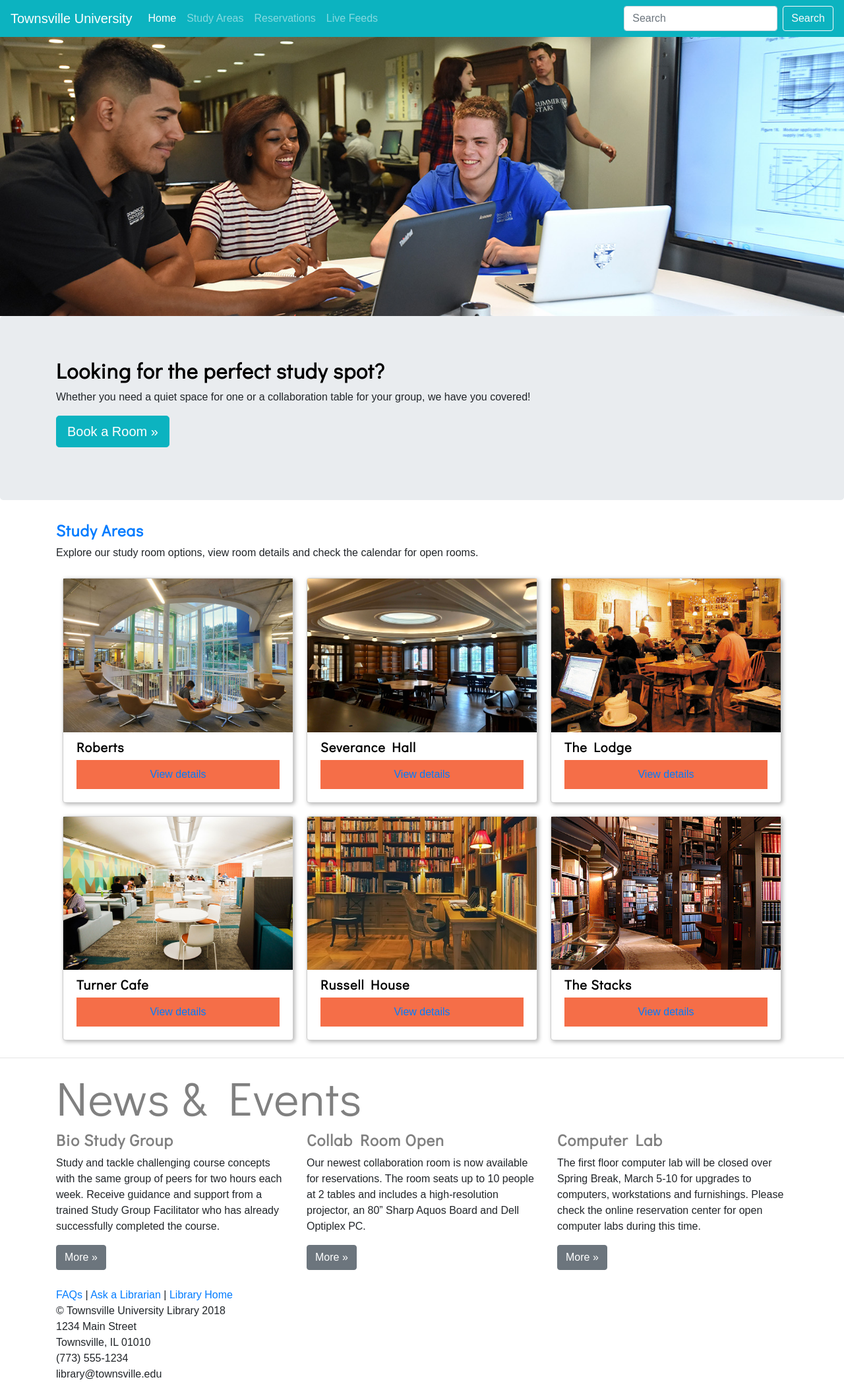
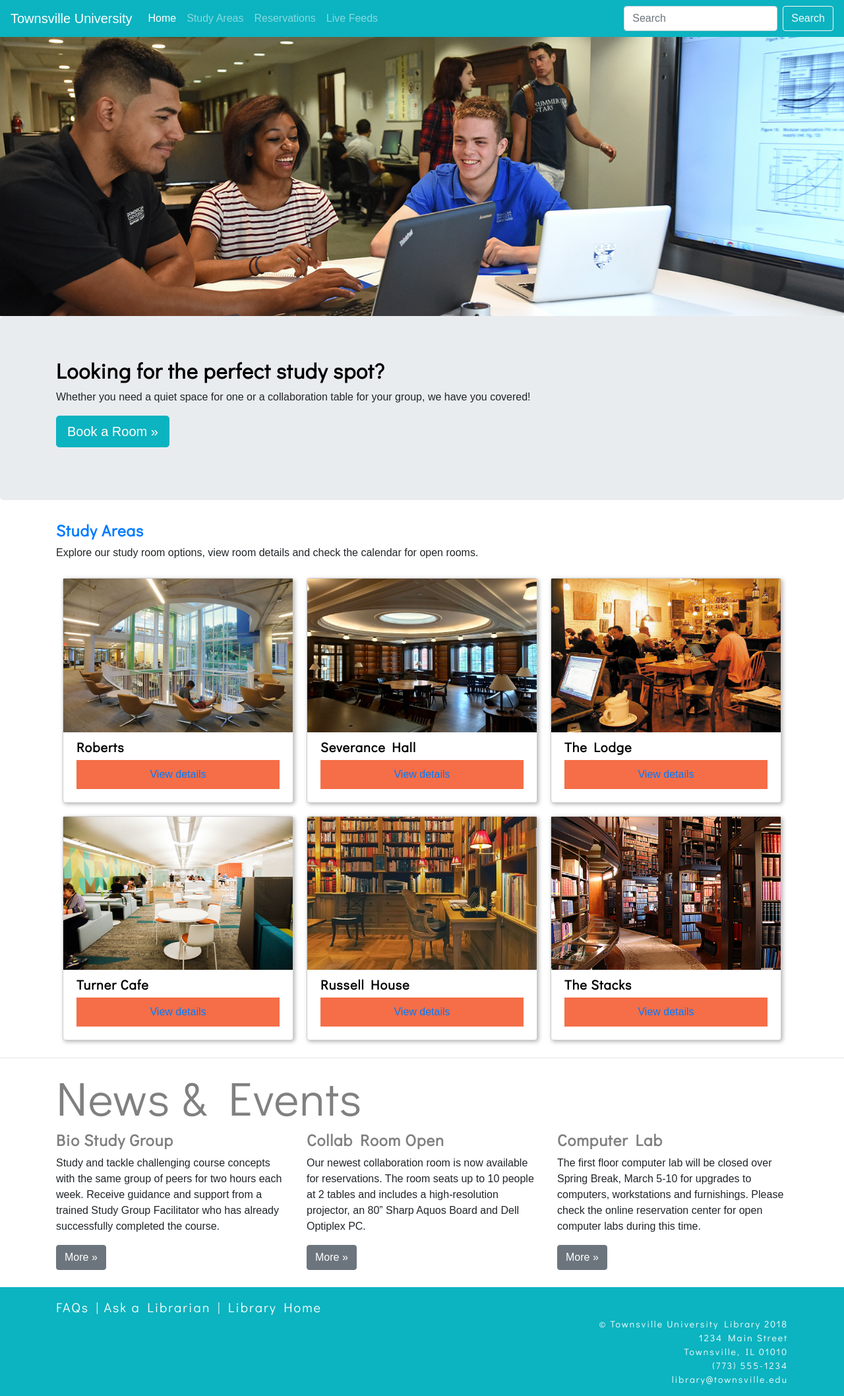
Before and after one commit to DOMLIS786/GAstudyareas, a Jekyll site: the page built from index.html, in a window 1280 px wide. Shown: the whole page at 66% size. Built offline with Jekyll 4.4.1, drawn with Linux system fonts in a browser that asks for light colours; before the commit the page ends 2095 px from its top, so only the background shows below that.

Commit message:
Update homepage.html
Updated footer

```diff
--- a/_layouts/homepage.html
+++ b/_layouts/homepage.html
@@ -109,6 +109,32 @@
     font-family: 'Arial';font-size: 16px;
     padding-bottom: 10px;
     }
+
+    footer {
+    font-family: 'Didact Gothic';font-size: 14px;
+    letter-spacing: 2px;
+    margin-bottom: 0;
+    border: 0;
+    background-color: #0CB3C0;
+    color: #fff;
+    padding: 15px 20px;
+  }
+
+  .site-footer a {
+      color: #fff;
+  }
+  footer a:hover {
+      color: #777;
+      text-decoration: none;
+  }
+  .footernav {
+   font-size: 20px;
+   text-align: left;
+}
+  .address {
+  text-align: right;
+}
+
 </style>
 </head>
 <body>
```
